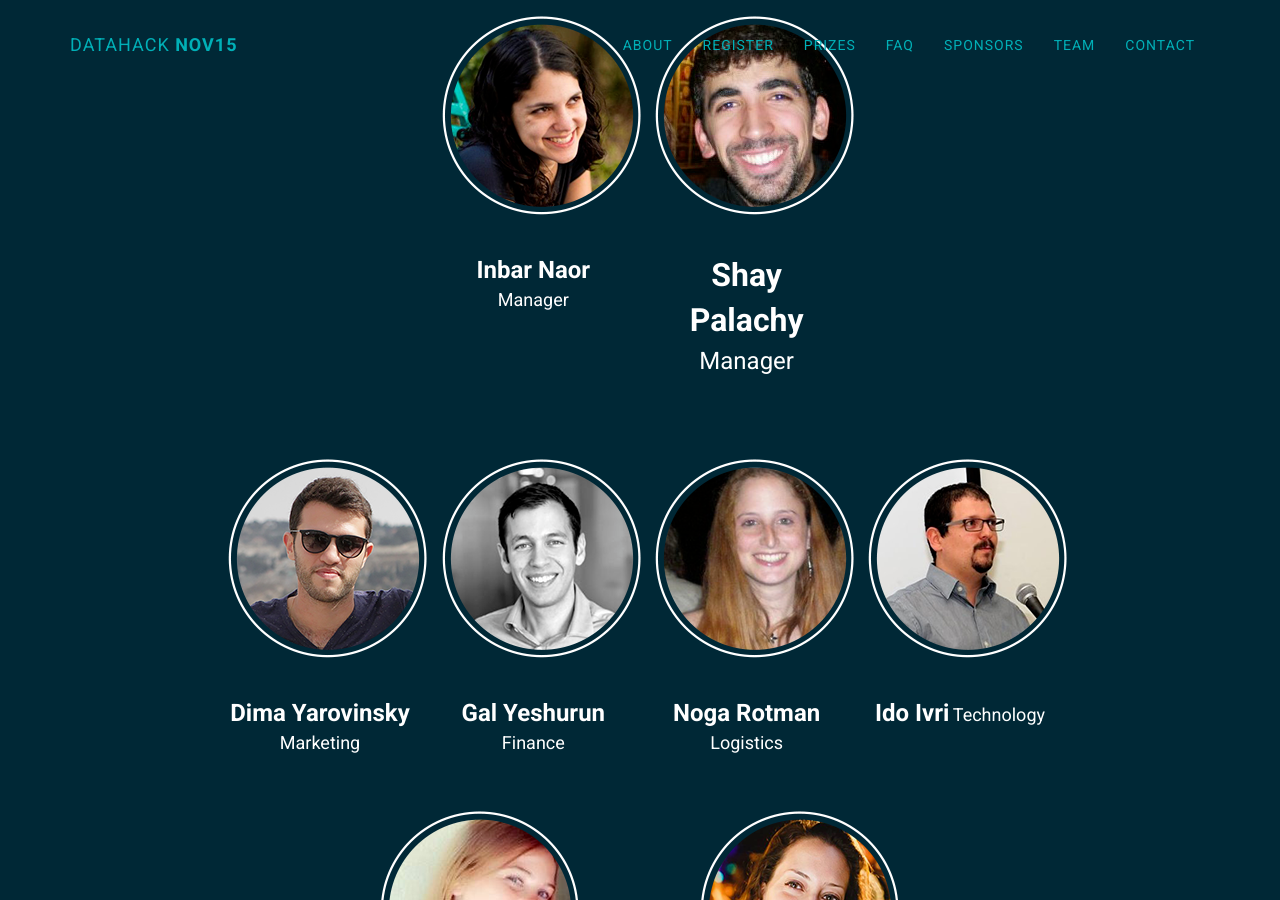
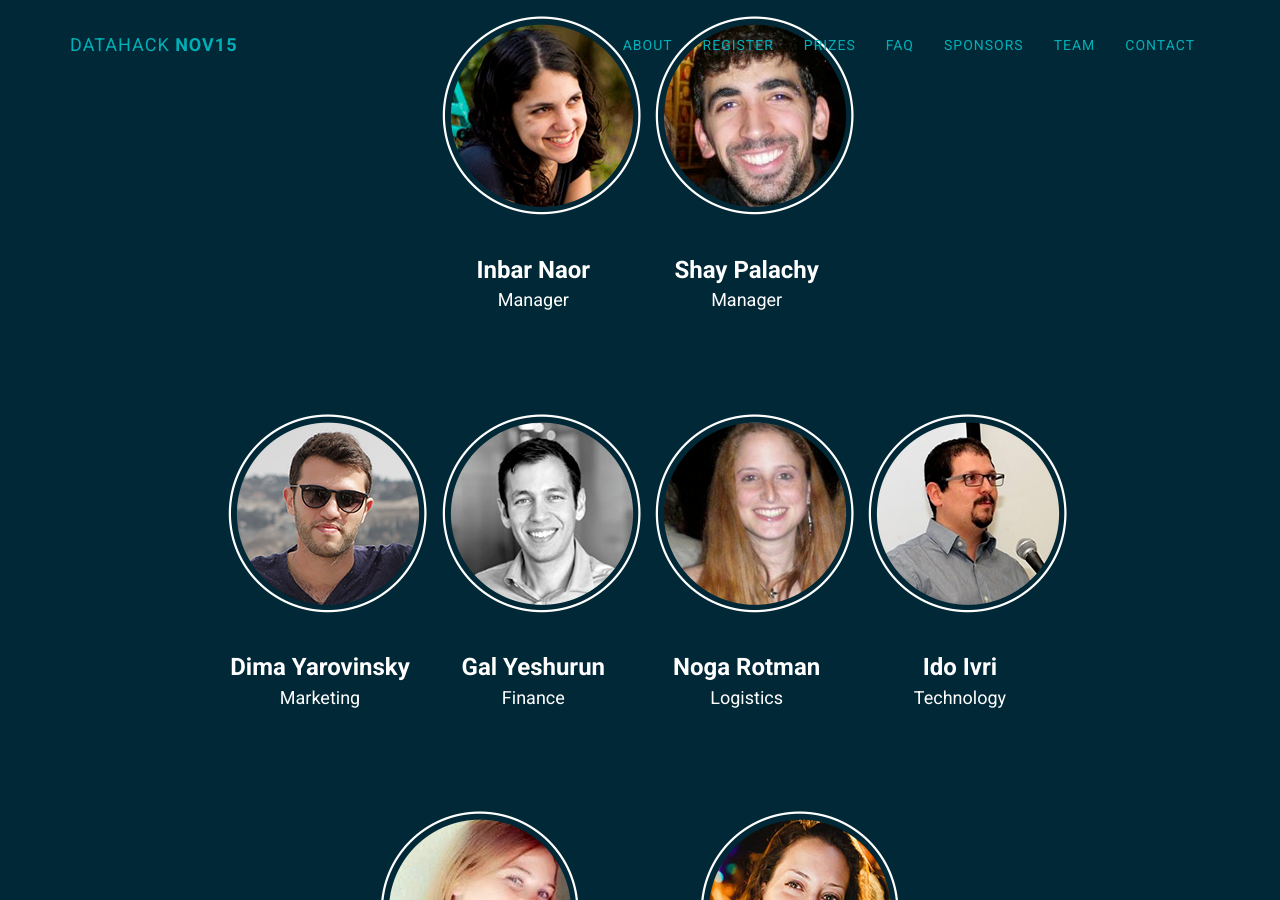
Before and after one commit to ido-staging/datahacksweb, a Jekyll site: the page built from index.html, in a window 1280 px wide and 900 px high, scrolled down 6104 px. Built offline with Jekyll 4.4.1, drawn with Linux system fonts in a browser that asks for light colours.

Commit message:
team text size fix

```diff
--- a/_includes/team.html
+++ b/_includes/team.html
@@ -9,17 +9,13 @@
         <div class="col-md-4"></div>
         <div class="col-md-2 text-light">
             <img class="img-reg" src="img/team/inbar.png" alt="Inbar" style="display:block;margin:auto;margin-bottom:1cm;">
-            <center><font size="5"><b>Inbar Naor</b></font>
+            <center><font size="5"><b>Inbar Naor</b></font><br>
             <font size="4">Manager</font></center>
-            <!-- <h2 class="inbar-name" align="center">Inbar Naor</h2>
-            <h3 class="inbar-title" align="center">Manager</h3> -->
         </div>
         <div class="col-md-2 text-light">
             <img class="img-reg" src="img/team/shay.png" alt="Shay" style="display:block;margin:auto;margin-bottom:1cm;">
-            <center><font size="6"><b>Shay Palachy</b></font>
-            <font size="5">Manager</font></center><br><br><br><br>
-            <!-- <h2 class="shay-name" align="center">Shay Palachy</h2>
-            <h3 class="shay-title" align="center">Manager</h3><br><br><br><br> -->
+            <center><font size="5"><b>Shay Palachy</b></font><br>
+            <font size="4">Manager</font></center><br><br><br><br><br>
         </div>
         <div class="col-md-4">  </div>
     </div>
@@ -27,23 +23,23 @@
         <div class="col-md-2"></div>
         <div class="col-md-2 text-light">
             <img class="img-reg" src="img/team/dima.png" alt="Dima" style="display:block;margin:auto;margin-bottom:1cm;">
-            <center><font size="5"><b>Dima Yarovinsky</b></font>
+            <center><font size="5"><b>Dima Yarovinsky</b></font><br>
             <font size="4">Marketing</font></center>
         </div>
         <div class="col-md-2 text-light">
             <img class="img-reg" src="img/team/gal.png" alt="Gal" style="display:block;margin:auto;margin-bottom:1cm;">
-            <center><font size="5"><b>Gal Yeshurun</b></font>
+            <center><font size="5"><b>Gal Yeshurun</b></font><br>
             <font size="4">Finance</font></center>
         </div>
         <div class="col-md-2 text-light">
             <img class="img-reg" src="img/team/noga.png" alt="Noga" style="display:block;margin:auto;margin-bottom:1cm;">
-            <center><font size="5"><b>Noga Rotman</b></font>
+            <center><font size="5"><b>Noga Rotman</b></font><br>
             <font size="4">Logistics</font></center>
         </div>
         <div class="col-md-2 text-light">
             <img class="img-reg" src="img/team/ido.png" alt="Ido" style="display:block;margin:auto;margin-bottom:1cm;">
-            <center><font size="5"><b>Ido Ivri</b></font>
-            <font size="4">Technology</font></center><br><br><br><br>
+            <center><font size="5"><b>Ido Ivri</b></font><br>
+            <font size="4">Technology</font></center><br><br><br><br><br>
         </div>
         <div class="col-md-2"></div>
     </div>
@@ -51,13 +47,13 @@
         <div class="col-md-3"></div>
         <div class="col-md-3 text-light">
             <img class="img-reg" src="img/team/dana.png" alt="Dana" style="display:block;margin:auto;margin-bottom:1cm;">
-            <center><font size="5"><b>Dana Baril</b></font>
+            <center><font size="5"><b>Dana Baril</b></font><br>
             <font size="4">Registration</font></center>
         </div>
         <div class="col-md-3 text-light">
             <img class="img-reg" src="img/team/dafna.png" alt="Dafna" style="display:block;margin:auto;margin-bottom:1cm;">
-            <center><font size="5"><b>Dafna Rosenblum</b></font>
-            <font size="4">Students Affairs</font></center><br><br><br><br>
+            <center><font size="5"><b>Dafna Rosenblum</b></font><br>
+            <font size="4">Students Affairs</font></center><br><br><br><br><br>
         </div>
         <div class="col-md-3"> <br><br><br> </div>
     </div>
@@ -65,18 +61,18 @@
         <div class="col-md-2"></div>
         <div class="col-md-3 text-light">
             <img class="img-reg" src="img/team/asaf.png" alt="asaf" style="display:block;margin:auto;margin-bottom:1cm;">
-            <center><font size="5"><b>Asaf Valadarsky</b></font>
+            <center><font size="5"><b>Asaf Valadarsky</b></font><br>
             <font size="4">Data Team</font></center>
         </div>
         <div class="col-md-2 text-light">
             <img class="img-reg" src="img/team/stav.png" alt="stav" style="display:block;margin:auto;margin-bottom:1cm;">
-            <center><font size="5"><b>Stav Hertz</b></font>
+            <center><font size="5"><b>Stav Hertz</b></font><br>
             <font size="4">Data Team</font></center>
         </div>
         <div class="col-md-3 text-light">
             <img class="img-reg" src="img/team/nitzan.png" alt="nitzan" style="display:block;margin:auto;margin-bottom:1cm;">
-            <center><font size="5"><b>Nitzan Guberman</b></font>
-            <font size="4">Data Team</font></center> <br><br><br>
+            <center><font size="5"><b>Nitzan Guberman</b></font><br>
+            <font size="4">Data Team</font></center> <br><br><br><br>
         </div>
         <div class="col-md-2">  </div>
     </div>
```
